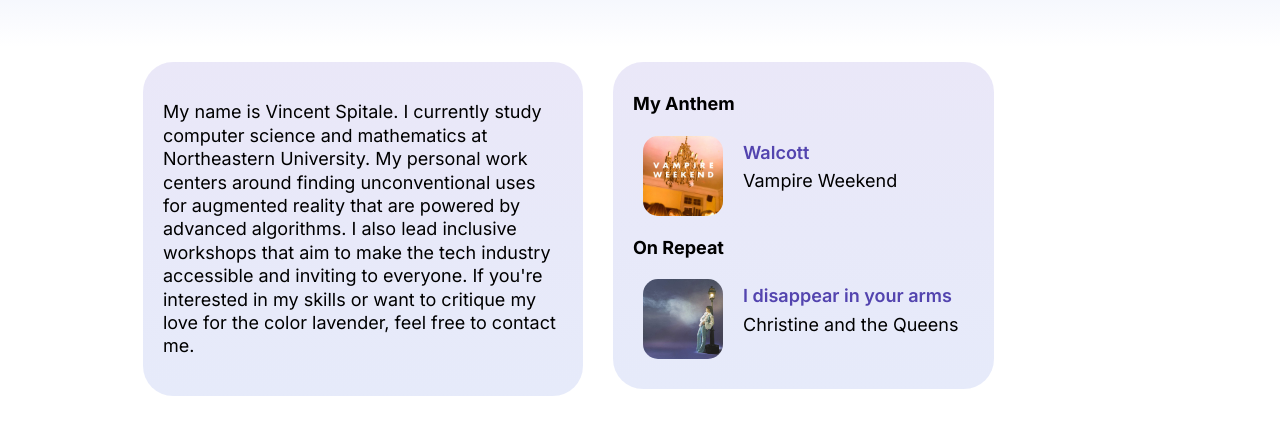
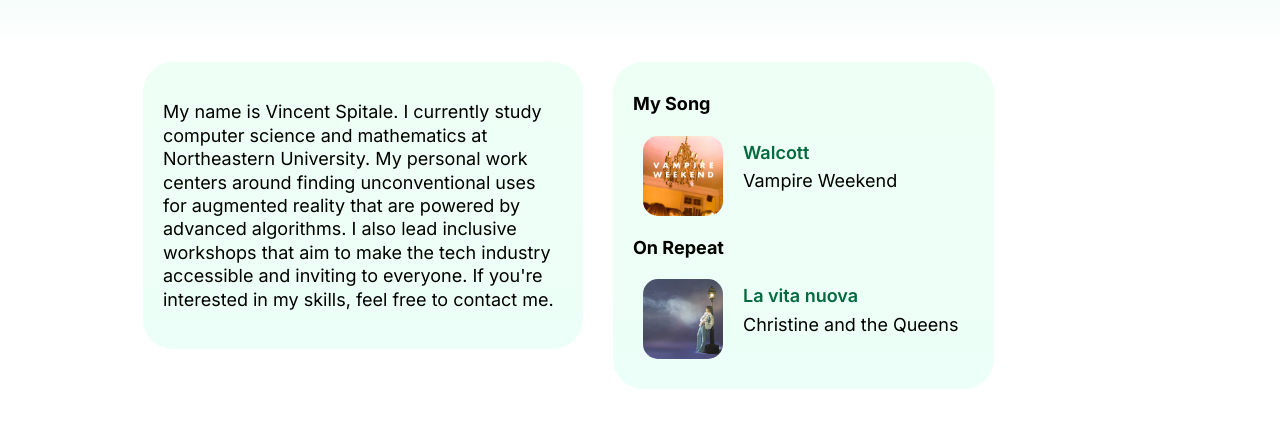
Before and after one commit to vincentspitale/Vincent-Spitale-Web, a Gatsby site: page / in a window 1280 px wide. Shown: the part 377-805 px from the top of the page. Built offline with nearby package versions, Linux system fonts and the light colour scheme; Gatsby itself is replaced by a stand-in of ours.

Commit message:
Updated Design

```diff
--- a/src/components/layout.css
+++ b/src/components/layout.css
@@ -4,13 +4,13 @@
 body {
   --bg: white;
   --textNormal: black;
-  --textLink: #5344AF;
+  --textLink: #04693E;
   --textHover: black;
   --contrastMaterial: white;
   --transparentMaterial: rgba(245, 245, 245, 0.8);
-  --heroBackground: linear-gradient(180deg, #D5D0F1 0%, #CDD6F5 40%, var(--bg) 100%);
-  --cardBackground: linear-gradient(180deg, rgba(213, 208, 241, 0.5) 0%, rgba(205, 214, 245, 0.5) 100%);
-  --textGradient: linear-gradient(180deg, #141259 0%, #1E5384 100%);
+  --heroBackground: linear-gradient(180deg, #D0F1E1 0%, #CDF5E4 39.58%, #FFFFFF 100%);
+  --cardBackground: linear-gradient(180deg, rgba(221, 255, 235, 0.5) 0%, rgba(217, 255, 241, 0.5) 100%);
+  --textGradient: linear-gradient(180deg, #125937 0%, #1E8465 100%);
   --textTransparent: rgba(0,0,0,0.8);
   --shadow: rgba(0,0,0,0.25);
 
@@ -28,13 +28,13 @@ body {
 body.dark {
   --bg: black;
   --textNormal: white;
-  --textLink: #C5B7FF;
+  --textLink: #B7FFDC;
   --textHover: white;
   --contrastMaterial: black;
   --transparentMaterial: rgba(32, 32, 32, 0.8);
-  --heroBackground: linear-gradient(180deg, #4E4775 0%, #192036 40%, var(--bg) 100%);
-  --cardBackground: linear-gradient(180deg, rgba(78, 71, 117, 0.5) 0%, rgba(25, 32, 54, 0.5) 100%);
-  --textGradient: linear-gradient(180deg, #DAD0FF 0%, #D5EAFF 100%);
+  --heroBackground: linear-gradient(180deg, #1D4733 0%, #0D2617 41.15%, #000000 100%);
+  --cardBackground: linear-gradient(180deg, rgba(19, 67, 41, 0.5) 0%, rgba(1, 28, 18, 0.5) 100%);
+  --textGradient: linear-gradient(180deg, #D0FFE9 0%, #D5FFEB 100%);
   --textTransparent: rgba(255,255,255,0.8);
 
 
@@ -83,10 +83,6 @@ a:hover {
   grid-template-columns: repeat(2,auto);
 }
 
-.CardWrapper {
-  position: relative;
-  display: block;
-}
 
 @media (max-width: 640px) {
 
--- a/src/pages/index.js
+++ b/src/pages/index.js
@@ -44,15 +44,14 @@ const IndexPage = () => (
 
     </div>
 
-    <div className="CardWrapper">
     <div className="HorScrollWrapper">
     <div className="InfoCards">
       <Card>
-      <p>My name is Vincent Spitale. I currently study computer science and mathematics at Northeastern University. My personal work centers around finding unconventional uses for augmented reality that are powered by advanced algorithms. I also lead inclusive workshops that aim to make the tech industry accessible and inviting to everyone. If you're interested in my skills or want to critique my love for the color lavender, feel free to contact me.</p>
+      <p>My name is Vincent Spitale. I currently study computer science and mathematics at Northeastern University. My personal work centers around finding unconventional uses for augmented reality that are powered by advanced algorithms. I also lead inclusive workshops that aim to make the tech industry accessible and inviting to everyone. If you're interested in my skills, feel free to contact me.</p>
       </Card>
       <Card>
       <div className="SongCard">
-        <h4>My Anthem</h4>
+        <h4>My Song</h4>
         <a href="https://songwhip.com/vampire-weekend/walcott" target="_blank">
         <div className="Song">
         <img src={require('../images/vw.jpg')}/>
@@ -63,11 +62,11 @@ const IndexPage = () => (
         </div>
         </a>
         <h4>On Repeat</h4>
-        <a href="https://songwhip.com/christine-and-the-queens/i-disappear-in-your-arms-bonus" target="_blank">
+        <a href="https://songwhip.com/christine-and-the-queens/la-vita-nuova" target="_blank">
         <div className="Song">
         <img src={require('../images/lavitanuova.jpg')}/>
         <div className="TitleArtist">
-        <div className="SongTitle"> <p>I disappear in your arms</p></div>
+        <div className="SongTitle"> <p>La vita nuova</p></div>
         <p>Christine and the Queens </p>
         </div>
         </div>
@@ -76,6 +75,8 @@ const IndexPage = () => (
       </Card>
     </div>
     </div>
+    <div className="HeroTextGroup">
+    <p>More about me coming soon.</p>
     </div>
 
   </Layout>
```
